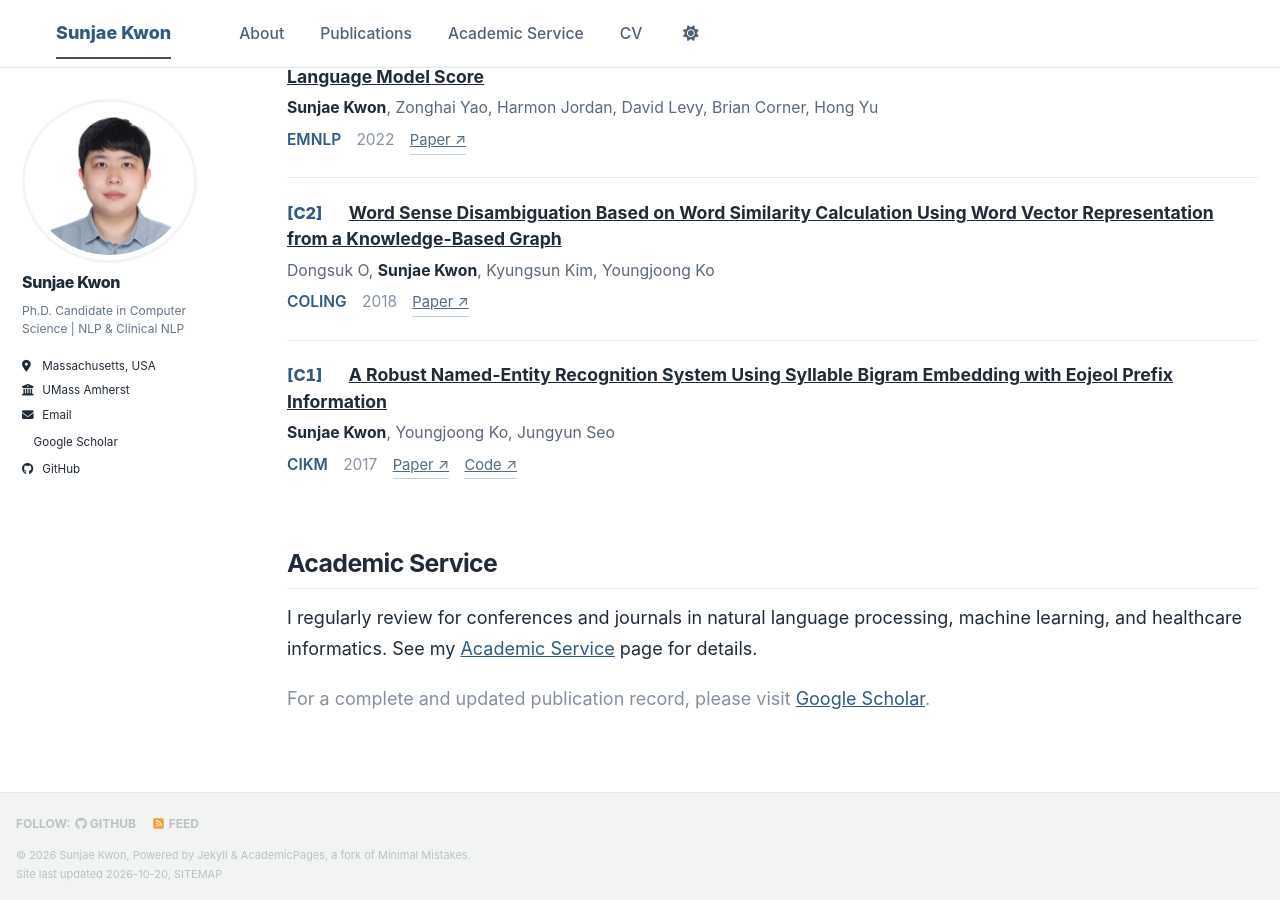
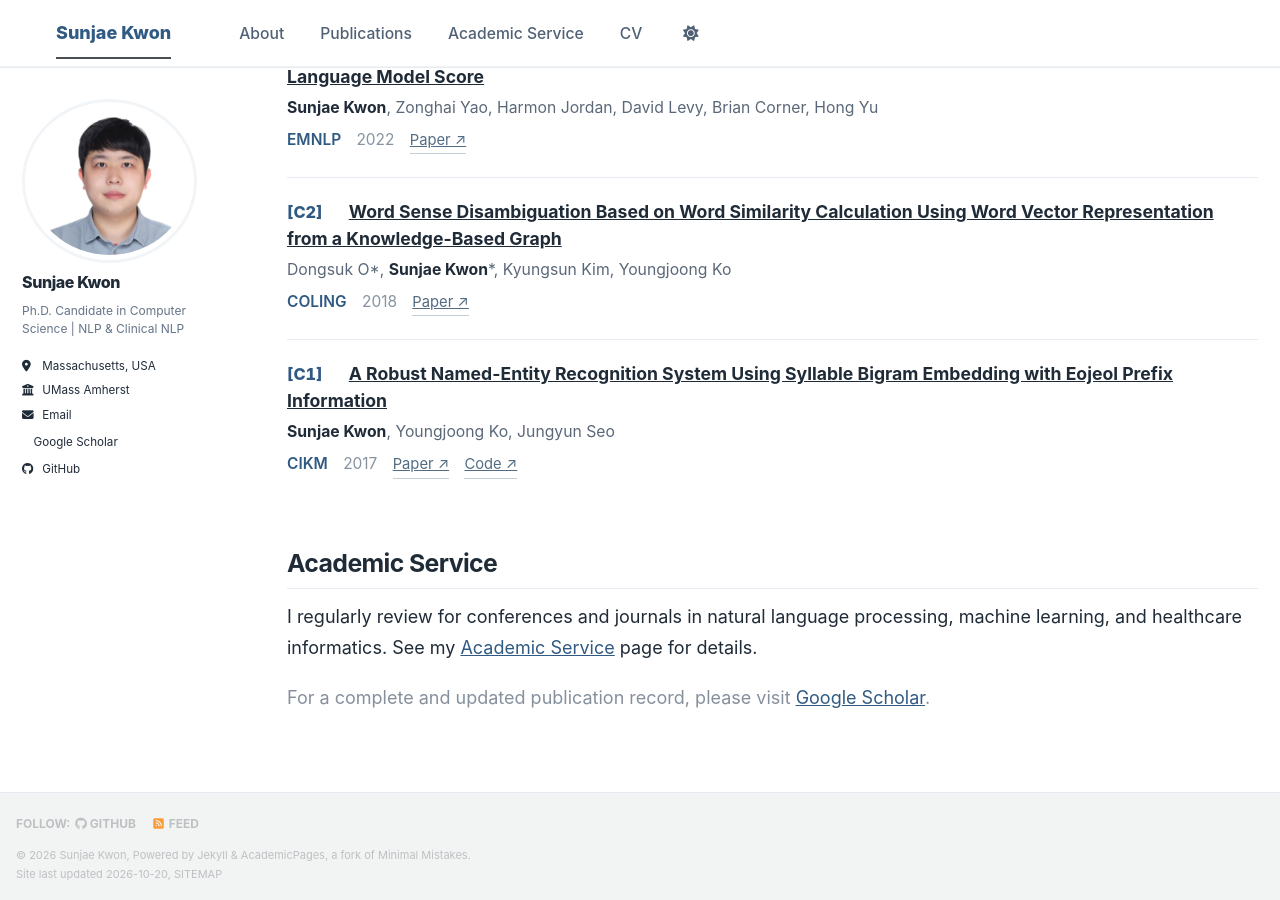
Before and after one commit to soon91jae/soon91jae.github.io, a Jekyll site: the page built from _pages/about.md, in a window 1280 px wide and 900 px high, scrolled down 1235 px. Built offline with Jekyll 4.4.1, drawn with Linux system fonts in a browser that asks for light colours; a style sheet for code colours, icons or effects is not loaded.

```diff
--- a/_data/papers.yml
+++ b/_data/papers.yml
@@ -97,7 +97,7 @@
   number: "C6"
 - year: 2023
   title: "CR-COPEC: Causal Rationale of Corporate Performance Changes to learn from Financial Reports"
-  authors: "Ye Eun Chun, Sunjae Kwon, Kyunghwan Sohn, Nakwon Sung, Junyoup Lee, Byoung Ki Seo, Kevin Compher, Seung-won Hwang, Jaesik Choi"
+  authors: "Ye Eun Chun*, Sunjae Kwon*, Kyunghwan Sohn, Nakwon Sung, Junyoup Lee, Byoung Ki Seo, Kevin Compher, Seung-won Hwang, Jaesik Choi"
   venue: "Findings of EMNLP"
   paper: "https://aclanthology.org/2023.findings-emnlp.26/"
   code: "https://github.com/CR-COPEC/CR-COPEC"
@@ -148,7 +148,7 @@
   number: "J1"
 - year: 2018
   title: "Word Sense Disambiguation Based on Word Similarity Calculation Using Word Vector Representation from a Knowledge-Based Graph"
-  authors: "Dongsuk O, Sunjae Kwon, Kyungsun Kim, Youngjoong Ko"
+  authors: "Dongsuk O*, Sunjae Kwon*, Kyungsun Kim, Youngjoong Ko"
   venue: "COLING"
   paper: "https://aclanthology.org/C18-1229/"
   category: "C"
```
